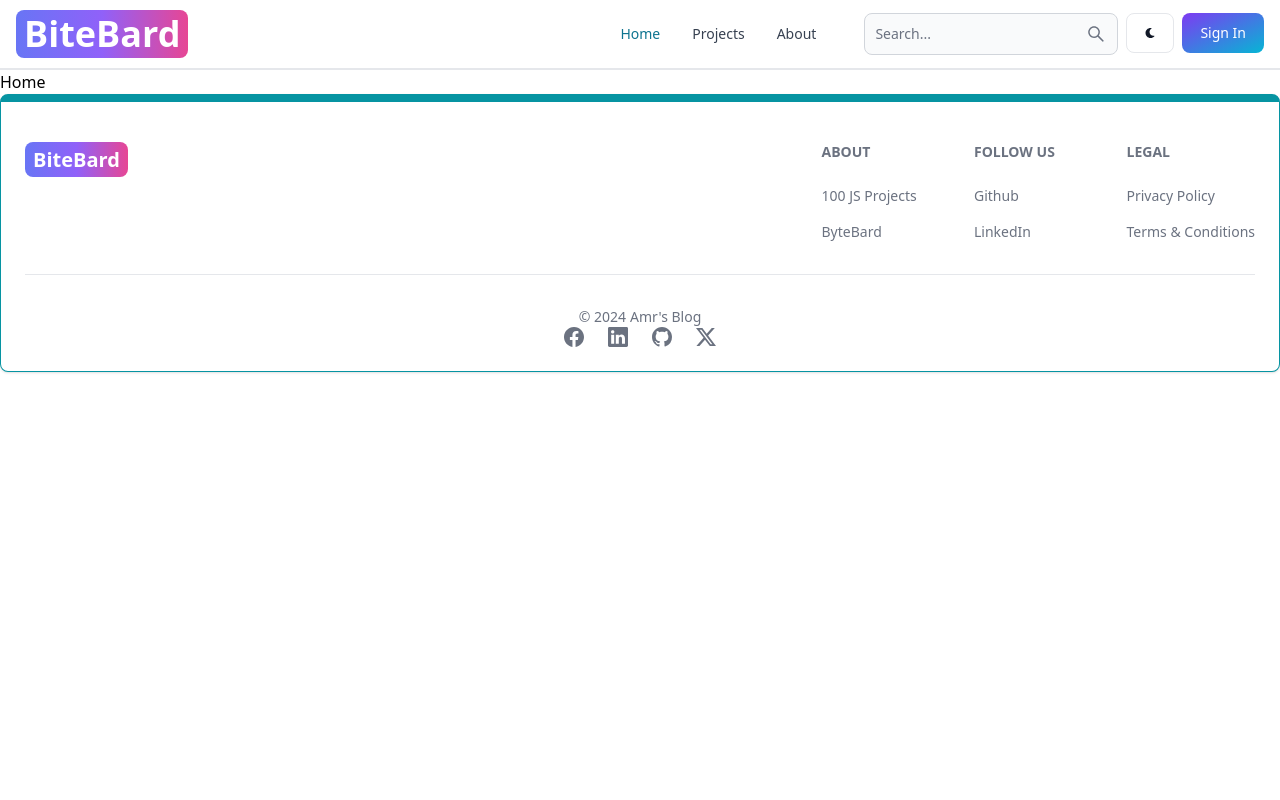
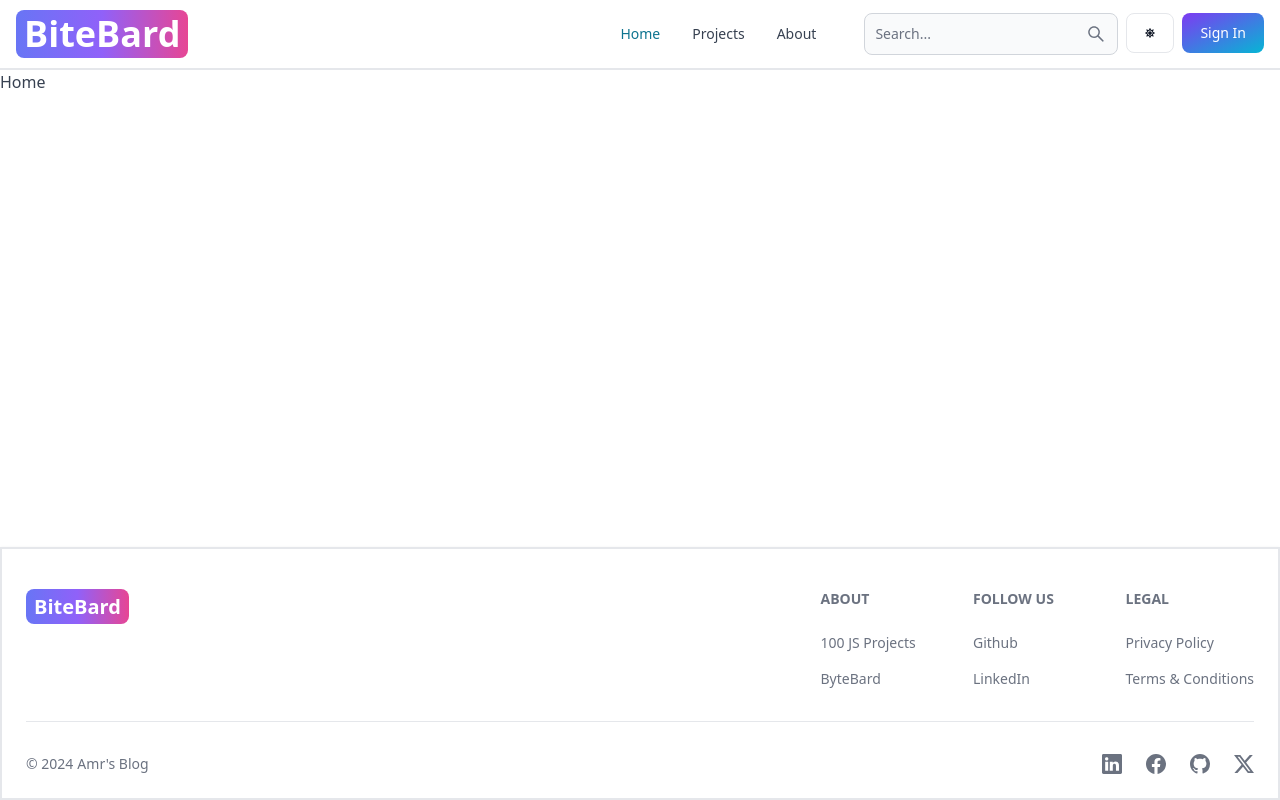
Before and after one commit to AmrMustafa282/ByteBard, a React (Vite) app in the folder client/: page / in a window 1280 px wide. Built offline with nearby package versions, Linux system fonts and the light colour scheme; no server answers.

Commit message:
dark mode

```diff
--- a/client/src/components/Footer.jsx
+++ b/client/src/components/Footer.jsx
@@ -5,8 +5,8 @@
 
 const FooterFC = () => {
   return (
-   <Footer container className="border border-t-8 border-teal-500">
-    <div className="w-full max-w-7xl mx-auto">
+   <Footer container className="rounded-none mt-auto border-[2px] dark:border-none">
+    <div className="w-full max-w-7xl mx-auto ">
      <div className="grid w-full justify-between sm:flex md:grid-cols-1">
       <div className="mt-5 ">
        <Link
@@ -63,21 +63,22 @@
       </div>
      </div>
      <Footer.Divider />
-     <div>
+     <div className='flex justify-between'>
       <Footer.Copyright
        href="#"
        by="Amr's Blog"
        year={new Date().getFullYear()}
       />
-      <div className='flex gap-6 sm:mt-0 mt-4 sm:justify-center'>
+          <div className='flex gap-6 sm:mt-0 mt-4 sm:justify-center'>
+            <Footer.Icon
+        href="https://www.linkedin.com/in/amr-mustafa-6534a5242/"
+        icon={BsLinkedin}
+       />
        <Footer.Icon
         href="https://www.facebook.com/profile.php?id=100012933486127"
         icon={BsFacebook}
        />
-       <Footer.Icon
-        href="https://www.linkedin.com/in/amr-mustafa-6534a5242/"
-        icon={BsLinkedin}
-       />
+
        <Footer.Icon href="https://github.com/AmrMustafa282" icon={BsGithub} />
        <Footer.Icon
         href="https://twitter.com/AmrMustafa115"
--- a/client/src/components/Header.jsx
+++ b/client/src/components/Header.jsx
@@ -2,13 +2,16 @@
 import { Link, useLocation } from "react-router-dom";
 
 import { AiOutlineSearch } from "react-icons/ai";
-import { FaMoon } from "react-icons/fa";
+import { FaMoon, FaSun } from "react-icons/fa";
 import { Avatar, Button, Dropdown, Navbar, TextInput } from "flowbite-react";
-import {  useSelector } from "react-redux";
+import { useDispatch, useSelector } from "react-redux";
+import { toggleTheme } from "../redux/theme/themeSlice";
 
 const Header = () => {
   const path = useLocation().pathname;
-  const { currentUser } = useSelector((state) => state.user);
+  const dispatch = useDispatch();
+  const { theme } = useSelector(state => state.theme);
+ const { currentUser } = useSelector((state) => state.user);
  return (
   <Navbar className="border-b-2">
    <Link
@@ -31,8 +34,8 @@
      <AiOutlineSearch />
     </Button>
 
-    <Button className="w-12 h-10  sm:inline" color="gray">
-     <FaMoon />
+    <Button className="w-12 h-10  sm:inline" color="gray" onClick={()=>dispatch(toggleTheme())}>
+     {theme==='light'?<FaSun />: <FaMoon />}
     </Button>
     {currentUser ? (
      <Dropdown
--- /dev/null
+++ b/client/src/components/ThemeProvider.jsx
@@ -0,0 +1,14 @@
+import {  useSelector } from "react-redux";
+
+const ThemeProvider = ({ children }) => {
+ const { theme } = useSelector((state) => state.theme);
+ return (
+  <div className={theme}>
+   <div className="flex flex-col min-h-screen bg-white text-gray-700 dark:text-gray-200 dark:bg-[rgb(16,23,42)]">
+    {children}
+   </div>
+  </div>
+ );
+};
+
+export default ThemeProvider;
--- a/client/src/main.jsx
+++ b/client/src/main.jsx
@@ -6,11 +6,14 @@
 import { store, persistor } from "./redux/store.js";
 import { Provider } from "react-redux";
 import { PersistGate } from "redux-persist/integration/react";
+import ThemeProvider from "./components/ThemeProvider.jsx";
 
 ReactDOM.createRoot(document.getElementById("root")).render(
  <PersistGate persistor={persistor}>
   <Provider store={store}>
-   <App />
+   <ThemeProvider>
+    <App />
+   </ThemeProvider>
   </Provider>
  </PersistGate>
 );
--- a/client/src/redux/store.js
+++ b/client/src/redux/store.js
@@ -3,10 +3,13 @@
 import {persistReducer} from 'redux-persist'
 import storage from 'redux-persist/lib/storage'
 import persistStore from "redux-persist/es/persistStore";
+import themeReducer from './theme/themeSlice.js'
+
 
 const rootReducer = combineReducers(
   {
     user: userReducer,
+    theme: themeReducer,
   }
 )
 
--- /dev/null
+++ b/client/src/redux/theme/themeSlice.js
@@ -0,0 +1,18 @@
+import { createSlice } from "@reduxjs/toolkit";
+
+const initialState = {
+  theme:'light',
+}
+
+const themeSlice = createSlice({
+  name: 'theme',
+  initialState,
+  reducers: {
+    toggleTheme: (state) => {
+      state.theme = state.theme === 'light' ? 'dark' : 'light';
+    }
+  }
+})
+
+export const { toggleTheme } = themeSlice.actions;
+export default themeSlice.reducer;
```
Also changed, not shown: client/src/pages/SignIn.jsx (+5 -5 lines), client/src/index.css (line endings or trailing spaces).
